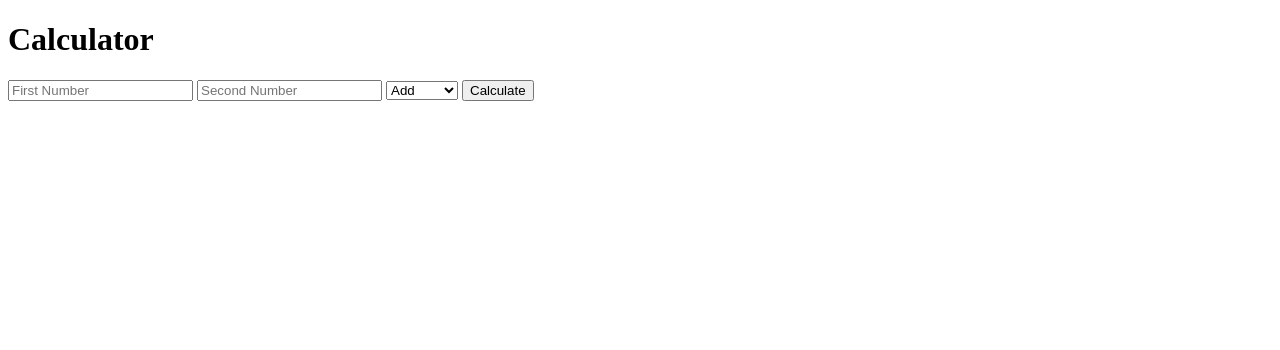
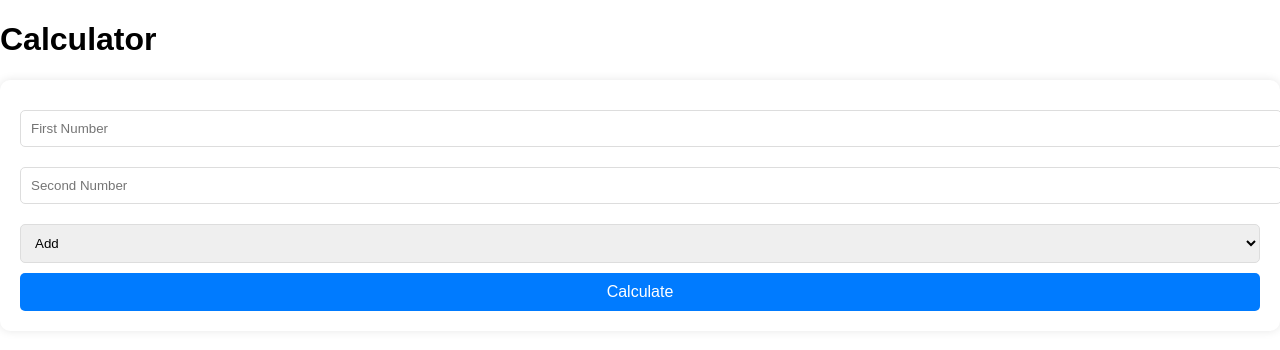
Before and after one commit to NinaEinsteinR1/CalculatorEDW2, a PHP site: page / in a window 1280 px wide. Shown: the top 350 px of the page. Run offline with PHP 8.4, Linux system fonts and the light colour scheme.

Commit message:
First design UX de calculatrice BLEU

```diff
--- a/index.php
+++ b/index.php
@@ -37,6 +37,7 @@ if ($_SERVER["REQUEST_METHOD"] == "POST") {
 <!DOCTYPE html>
 <html>
 <head>
+    <link rel="stylesheet" href="style.css">
     <title>Simple PHP Calculator</title>
 </head>
 <body>
--- /dev/null
+++ b/style.css
@@ -0,0 +1,61 @@
+/* Basic Reset */
+body, html {
+    margin: 0;
+    padding: 0;
+    box-sizing: border-box;
+    font-family: Arial, sans-serif;
+}
+
+/* Centering the calculator on the page */
+.container {
+    display: flex;
+    justify-content: center;
+    align-items: center;
+    min-height: 100vh;
+    background-color: #f4f4f4;
+}
+
+/* Styling the calculator form */
+form {
+    background-color: white;
+    padding: 20px;
+    border-radius: 10px;
+    box-shadow: 0 0 10px rgba(0, 0, 0, 0.1);
+}
+
+input[type="number"], select {
+    width: 100%;
+    padding: 10px;
+    margin: 10px 0;
+    border: 1px solid #ddd;
+    border-radius: 5px;
+}
+
+button {
+    width: 100%;
+    padding: 10px;
+    border: none;
+    border-radius: 5px;
+    background-color: #007bff;
+    color: white;
+    font-size: 16px;
+    cursor: pointer;
+    transition: background-color 0.3s;
+}
+
+button:hover {
+    background-color: #0056b3;
+}
+
+/* Styling the result display */
+h2 {
+    color: #333;
+    text-align: center;
+}
+
+/* Responsive Design */
+@media (max-width: 600px) {
+    form {
+        width: 90%;
+    }
+}
```
